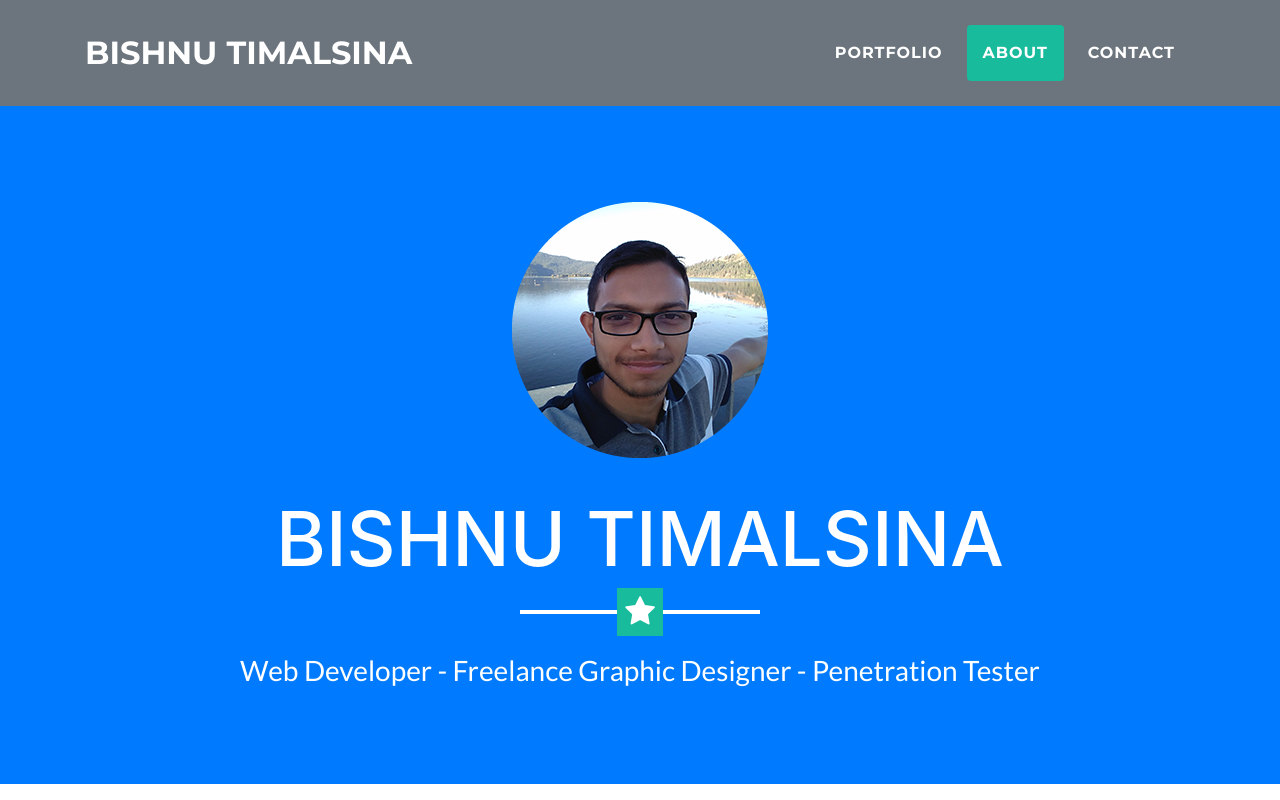
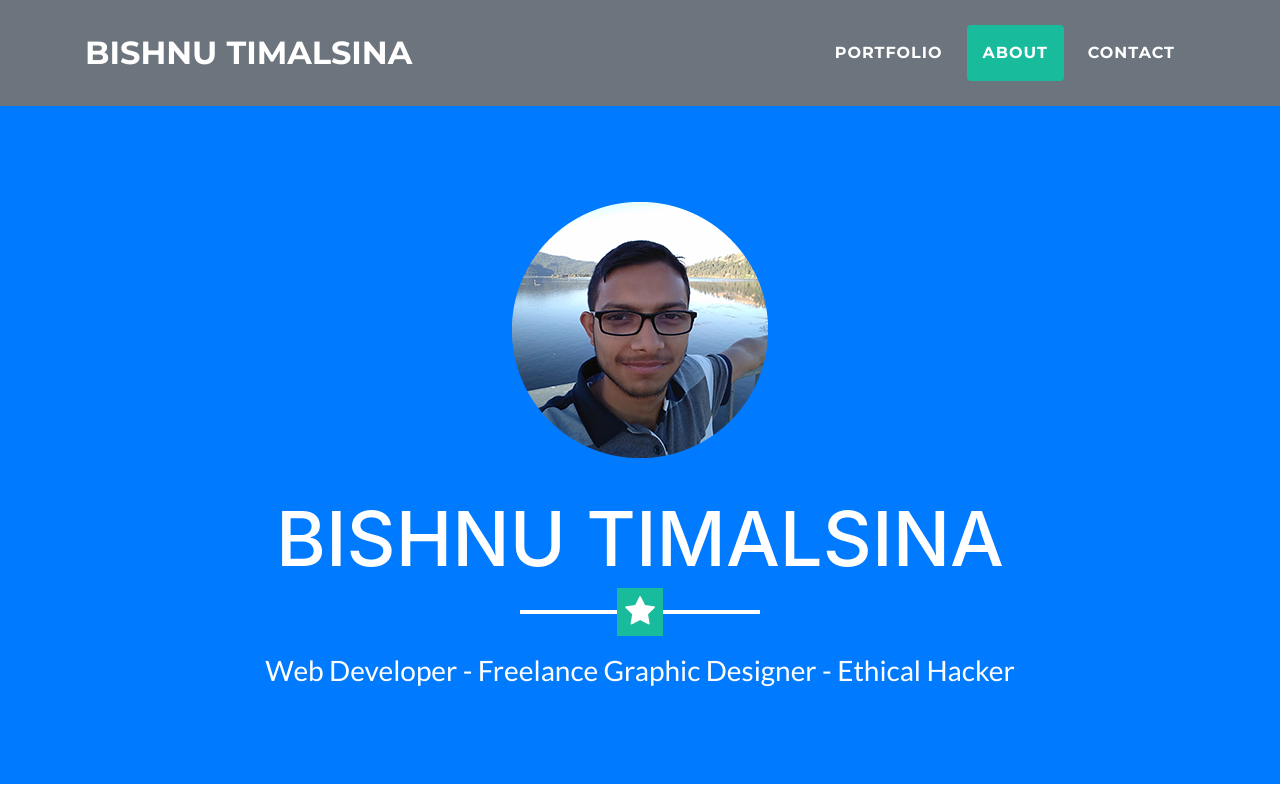
Before and after one commit to Adelite/Adelite, a website with bundled scripts: page index.html in a window 1280 px wide. Shown: the top 800 px of the page. Built offline with nearby package versions, Linux system fonts and the light colour scheme.

Commit message:
update index.html
rephrase penetration tester to ethical hacker

```diff
--- a/index.html
+++ b/index.html
@@ -58,7 +58,7 @@
         <img class="img-fluid mb-5 d-block mx-auto" src="img/profile.png" alt="">
         <h1 class="text-uppercase mb-0">Bishnu Timalsina</h1>
         <hr class="star-light">
-        <h2 class="font-weight-light mb-0">Web Developer - Freelance Graphic Designer - Penetration Tester</h2>
+        <h2 class="font-weight-light mb-0">Web Developer - Freelance Graphic Designer - Ethical Hacker</h2>
       </div>
     </header>
 
```
